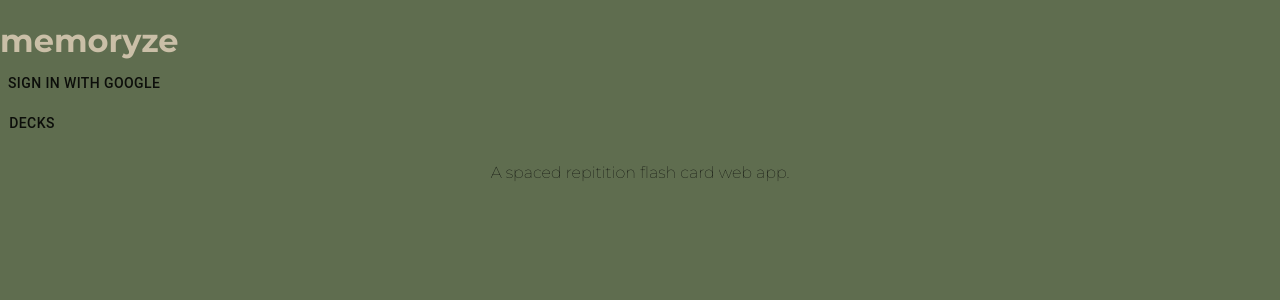
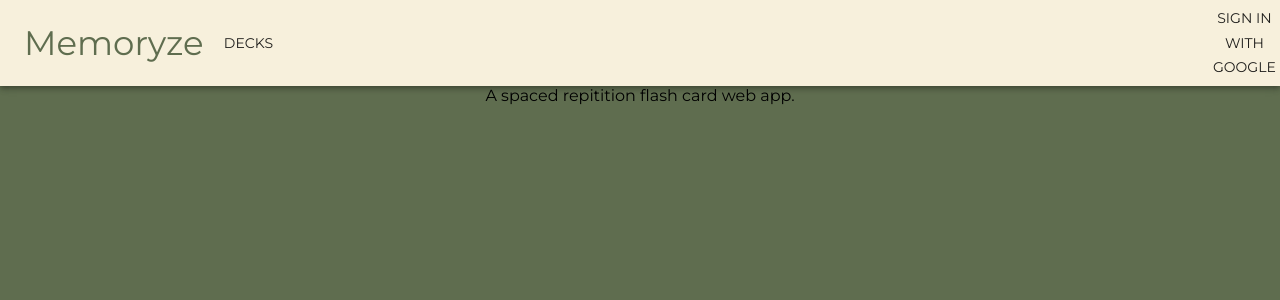
Before and after one commit to Luke-Argosino/memoryze, a React (Create React App) app: page / in a window 1280 px wide. Shown: the top 300 px of the page. Built offline with nearby package versions, Linux system fonts and the light colour scheme; no server answers.

Commit message:
Added header bar.

```diff
--- a/public/index.html
+++ b/public/index.html
@@ -29,8 +29,7 @@
     <link rel="preconnect" href="https://fonts.googleapis.com">
     <link rel="preconnect" href="https://fonts.gstatic.com" crossorigin>
     <link href="https://fonts.googleapis.com/css2?family=Montserrat:wght@100&display=swap" rel="stylesheet">
-    <link href="https://fonts.googleapis.com/css2?family=Montserrat:wght@700&display=swap" rel="stylesheet">
-  </head>
+    <link href="https://fonts.googleapis.com/css2?family=Montserrat&display=swap" rel="stylesheet">  </head>
   <body>
     <noscript>You need to enable JavaScript to run this app.</noscript>
     <div id="root"></div>
--- /dev/null
+++ b/src/components/Header.css
@@ -0,0 +1,7 @@
+.SignButton {
+    padding-left: 75%;
+}
+
+.DecksButton {
+    padding-left: 1%;
+}
--- a/src/components/Header.js
+++ b/src/components/Header.js
@@ -1,4 +1,5 @@
 import '../App.css';
+import './Header.css';
 import Decks from '../pages/Decks';
 import Home from '../pages/Home';
 import { BrowserRouter as Router, Route, Switch } from 'react-router-dom'
@@ -8,6 +9,32 @@ import 'firebase/firestore';
 import 'firebase/auth';
 import { useAuthState } from 'react-firebase-hooks/auth';
 import { Button } from '@material-ui/core';
+import { createMuiTheme, makeStyles, ThemeProvider } from '@material-ui/core/styles';
+import AppBar from '@material-ui/core/AppBar';
+import Toolbar from '@material-ui/core/Toolbar';
+import Typography from '@material-ui/core/Typography';
+import IconButton from '@material-ui/core/IconButton';
+
+const useStyles = makeStyles((theme) => ({
+  root: {
+    flexGrow: 1,
+    },
+    title: {
+      flexGrow: 1,
+    },
+}))
+
+const customTheme = createMuiTheme({
+  typography: {
+    "fontFamily": ['"Montserrat"','Open Sans'].join(',')
+  },
+  palette: {
+    secondary: {
+      main: "#f7f0dc",
+      contrastText: "#5f6d4f"
+    }
+  }
+});
 
 const Header = (props) => {
     const history = useHistory();
@@ -15,16 +42,28 @@ const Header = (props) => {
       history.push('/decks');
     }
 
+    const classes = (useStyles);
+
     return (
-      <h1>
-        memoryze
-        {props.user ? <SignOut auth={props.auth}/> : <SignIn user={props.user} auth={props.auth}/>}
+      <div className={classes.Root}>
+        <ThemeProvider theme={customTheme}>
+        <AppBar position="static" color={"secondary"}>
+          <Toolbar>
+            <Typography variant ="h4" className={classes.title} color="#5f6d4f">
+              Memoryze
+            </Typography>
+            <div className="DecksButton">
             <Button
                 onClick={onDeckClick}
               >
                 Decks
               </Button>
-      </h1>
+              </div>
+              {props.user ? <SignOut auth={props.auth}/> : <SignIn user={props.user} auth={props.auth}/>}
+          </Toolbar>
+        </AppBar>
+        </ThemeProvider>
+      </div>
     )
   }
 
@@ -34,7 +73,7 @@ const Header = (props) => {
       props.auth.signInWithPopup(provider);
     }
     return (
-        <div>
+        <div className="SignButton">
           <Button
             onClick={signInWithGoogle}
             >
@@ -46,11 +85,13 @@ const Header = (props) => {
 
   const SignOut = (props) => {
     return props.auth.currentUser && (
+      <div className="SignButton">
         <Button
           onClick={() => props.auth.signOut()}
           >
           Sign Out
         </Button>
+      </div>
     )
   }
 export default Header;
```
Also changed, not shown: src/App.js (+0 -46 lines). Lines whose indentation alone changed are shown as unchanged.
